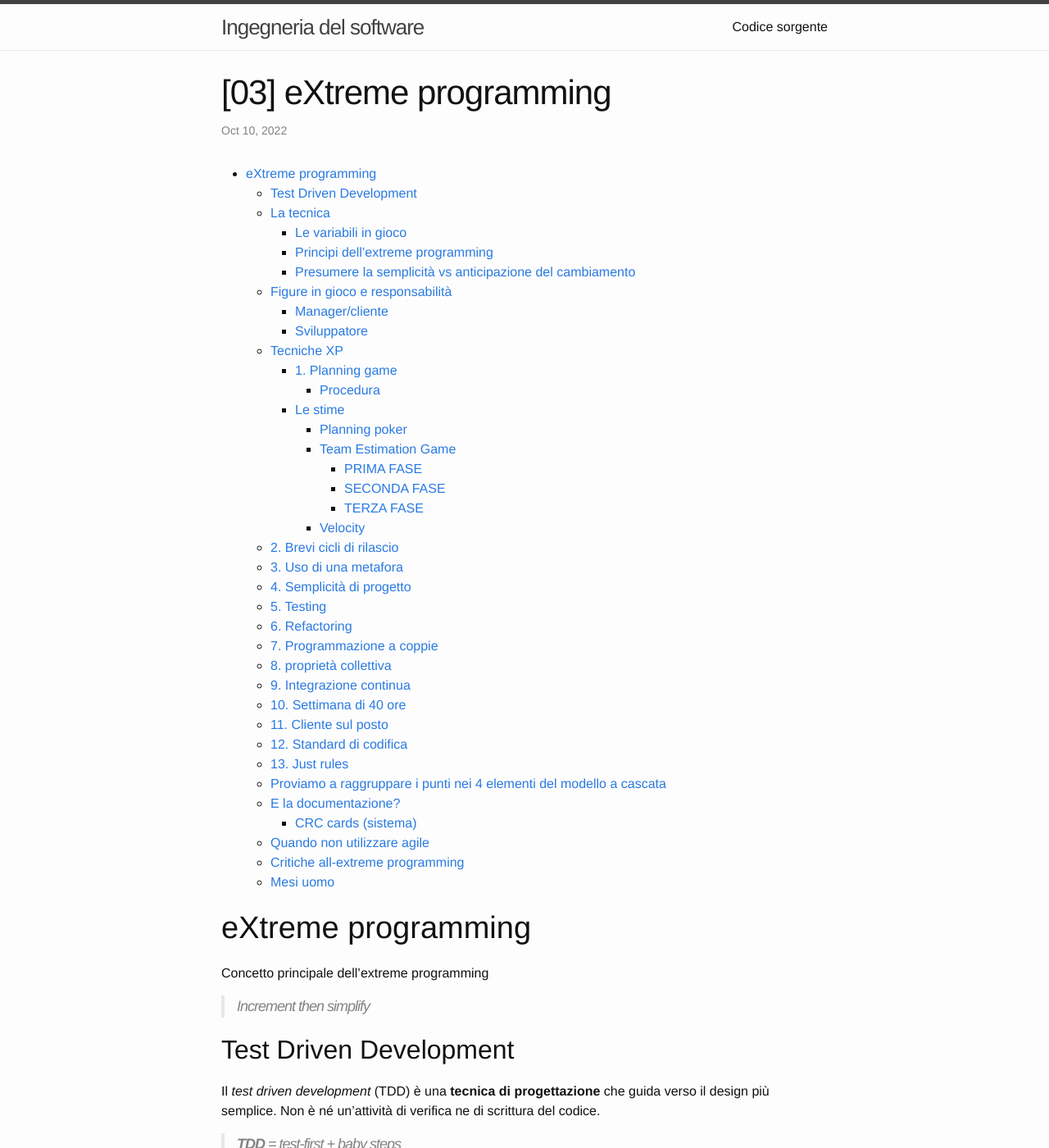
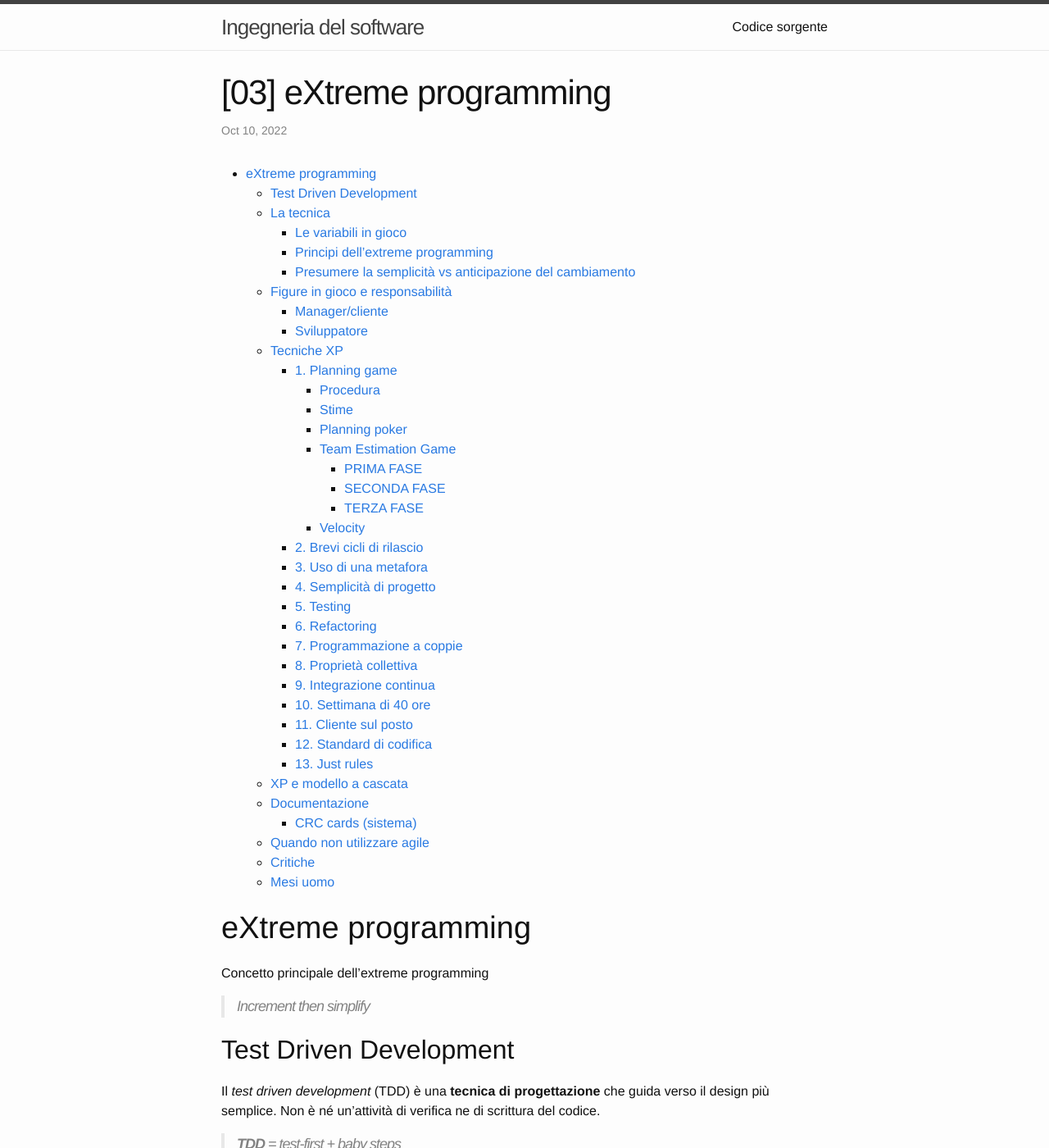
Before and after one commit to MarcoBuster/sweng, a Jekyll site: the page built from _posts/2022-10-10-extreme-programming.md, in a window 1280 px wide and 1400 px high. Shown: the whole window at 82% size. Built offline with Jekyll 4.4.1, drawn with Linux system fonts in a browser that asks for light colours; the table of contents is made by our own code; some of the changed text lies outside the part shown.

Commit message:
Fix section titles and images

```diff
--- a/_posts/2022-10-10-extreme-programming.md
+++ b/_posts/2022-10-10-extreme-programming.md
@@ -138,7 +138,7 @@
 2. Il team di sviluppatori stima il tempo necessitario: ognuno dà la propria stima. Sul retro della carte si tiene un resoconto di ciò che si è fatto. Un sviluppatore prende il ruolo di _tracker_ e si impegna a tracciare lo stato di avanzamento durante le due settimane (per esempio quante feature fatte, quanti bug segnalati, ecc).
 3. Il manager quindi sulla base di queste informazioni decide quali schede verranno implementate alla prossima iterazione. Le varie funzionalità rappresentate nelle carte in teoria sono indipendenti, quindi il manager per compiere queste scelte calcola il valore fratto tempo stimato e ordina le carte, in questo modo può scegliere meccanicamente le schede da utilizzare durante l'iterazione (in realtà compie dei ragionamenti, quindi non è un'operazione così meccanica).
 
-### Le stime
+#### Stime
 Le stime sono fatte da parte del team, composto da persone diverse chee quindi faranno stime diverse. Questo è dato anche dall'esperienza del team, lo svilupatore junior può non essere in grado di dare una stima siccome è alle prime armi, o comunque stimerà un tempo maggiore rispetto ad uno sviluppatore esperto, ma in ogni caso è tenuto anche lui a dare un'opinione.
 
 possiamo avere stime:
@@ -212,19 +212,19 @@
 
 Esiste un movimento chiamato no estimates, che evita tutta questa parte delle stime, ma dall'esperienza di bellettini si vede che funziona in generale per team molto maturi che sono in grado di guidare il ciente a formulare storie simili intermini di difficoltà, questo perchè tutti hanno una misura standard per le storie.
 
-## 2. Brevi cicli di rilascio
+### 2. Brevi cicli di rilascio
 Per ridurre i rischi, la vita e lo sviluppo dell'applicazione sono scanditi dai rilasci di dversioni del prodotto funzionanti. Di solito uno ogni due settimane (come abbiamo visto in scram con il freez, ma con un tempo di rilascio minore). Dobbiamo avere il tempo per sviluppare qualcosa di concreto, e il cliente per poter pensare alle richieste che ha fatto e pensare se ha bisogno di modifiche.
 
-## 3. Uso di una metafora
+### 3. Uso di una metafora
 Definire un nuovo vocabolario con cui parlare con l'utente (tecnica _non informatica_) ma anche ai nuovi sviluppatori.
 Serve per permettere una nominazione di classi e metodi omogenei e fornire una vista d'insieme.
 Siccome non c'è una vera documentazione in XP, possiamo usare queste metafore come una vista d'insieme, quindi sostituisce in parte l'architettura del sistema, e fa capire gli elementi fondametali, il loro scopo e le relazioni fra loro. <!-- da scrivere meglio, non chiaro -->
 
-## 4. Semplicità di progetto
+### 4. Semplicità di progetto
 chiamata anche l'arte di massimizzare il lavoro non fatto, o da non fare, infatti non è necessario riscrivere cose già esistenti e consolidate. uno slogan tipico è KISS: Keep It Simple, Stupid.
 Questo punto si contrappone al Design for change che viene visto come un appesantimento inutile, perchè una feature che aggiungiamo può essere scartata dal cliente, e quindi abbiamo perso tempo inutilmente.
 
-## 5. Testing
+### 5. Testing
 - I clienti scrivono i test di accettazione (o funzionali) sulle schede per aumentare la loro fiducia nel programmi.
 - I programmatori scrivono i test di unità perché la fiducia nel codice diventi parte del programma stesso.
 
@@ -235,7 +235,7 @@
 
 Un'altra cosa importante è che i test devono coprire tutte le righe di codice.
 
-## 6. Refactoring
+### 6. Refactoring
 Non bisogna avere paura di apportare modifiche che semplificano il progetto: bisogna avere coraggio.
 
 Il refactoring è un'operazione che modifica il software __ma non modifica le funzionalità__, quindi tocchiamo solo proprietà interne.
@@ -245,7 +245,7 @@
 
 Se una parte di codice non viene stimolato dai test non è utile ai fini della soluzione, al massimo posso aggiungere dei test per gestire dei casi specifici, se no posso togliere le parti di codice non richiamate dai test.
 
-## 7. Programmazione a coppie
+### 7. Programmazione a coppie
 È una tecnica che può portare dei vantaggi, anche se il manager può non rendersi subito conto, infatti paga due persone e una delle due guarda l'altro lavorare, ma non è cosi.
 
 I punti a favore sono:
@@ -256,29 +256,29 @@
 - Ottenere una _proprietà colettiva_ (conoscenza osmotica), quindi quando programmo con un altra persona posso conoscere il codice scritto dall'altro. Un altro punto importante sono i commenti naif, ovvero quelli fatti dai programmatori junior, sono importanti perchè molto spesso i programmatori esperti devono ripensare a delle cose basilari che danno per scontato, e può succedere che trovino parti di codice che potevano essere scritte meglio o addirittura tolte.
 - Dimenzzare le persone dimezzano la produttività? no, è stimato che la produttività sia una volta e mezzo in più, che comunque sarebbe una perdita. Ma degli studi pongono una domanda, la produttività calcolata puntualmente è davvero sensata da calcolare? no perchè sul lungo (quindi sull'iertazione) ciò che sembrava meno produttivo in realtà lo è di più. Questo perchè una persona da sola deve fare il lavoro, poi passare molto tempo a verificarlo e ricontrollarlo, mentre nella programmazione a coppie questa cosa si verifica costantemente e quindi la parte sul refactoring sarà più leggera perchè in parte già svolta (questa tecnica si chiama __ispezioe del codice__).
 
-## 8. proprietà collettiva
+### 8. Proprietà collettiva
 L'extreme programming ha cercato di mettere insieme proprietà già esistenti che funzionavano, di fatto non ha inventato niente di nuovo.
 Proprietà collettiva significa che il codice non è di una persona sola ma del team, quindi la responsabilità del codice appaertiene a ogni il team, anche se non lo si conosce tutto alla stessa maniera. Di conseguenza tutti sono autorizzati a metterci mano qualcosa non va, anche a parti che magari ha scritto qualche altro membro.
 Durante il lavoro succedera spesso di cambiare coppia, magari anche più volte al giorno e per diversi motivi, per esempio nessuno dei due ha una profonda conoscienza della parte di codice che stanno trattando, oppure perchè il task da fare non si addice alle competenze della coppia. In ogni caso il continuo riferirsi al team e non al singolo è importatnissimo nell'XP.
 
-## 9. Integrazione continua
+### 9. Integrazione continua
 Nell'ottica di avere feedback rapidi è necessario fare l'integrazione spesso, anche più volte al giorno, e questo non significa fare i test di unità e poi alla fine integrare tutti in una bottasola, ma intergrare man mano. Questo perchè è frequente il caso in cui ogni parte è stata testata singolarmente e funziona, ma quando tutti i pezzi vengono messi insieme per formare il prodotto finale qualcosa non funziona, per questo motivo integrando man mano è possibile risolvere meglio questi problemi (questo funziona in ogni campo non solo nello sviluppo software).
 Nello sviluippo software queste intergazioni vengono fatte cosi frequentemente che dopo lo sviluppo anche di una piccola feature è compito della coppia andare ad integrarla nella macchina di riferimento per. Questa macchina di riferimento è una macchina a cui si accede in maniera __esclusiva__ che serve per integrare tutti i lavori delle diverse coppie; questa sequenzialità nell'uso della macchina la si deve garantire anche nel caso in cui ci si acceda da remoto, questo si fa grazie ad un token.
 Il completamento di una use sotry si ha quidi dopo aver integrato la feature, aver testato il suo funzionamento (test di integrazione) e aver mostrato al cliente il risultato della macchina complessiva dopo l'integrazione.
 La macchina è sempre in una situazione monotona creascente per quanto riguarda le funzionalità (io posso andare a rimuovere cose dalla macchina, è per questo che parlo di crescita delle funzionalità e non delle componenti della macchina in se). Inoltre ogni volta che vado ad integrare una parte devo sempre produrre un qualcosa di consegnabile all'utente.
 Un altra motivazione importante della continua integrazione è che se devo integrare qualcosa nella macchina e un'altra coppia prima di me ha aggiunto una parte che non integrava da molto tempo, la probabilità che la macchina funzioni dopo la mia aggiunta è molto bassa, al contrario se tutti integrano molto spesso le probabilità saranno sicuramente molto più alte. Se una coppia non riesce ad integrare bloccherà anche tutte le altre che non possono andare avanti con le use story, quindi sarà necessario che quella coppia rinunci, ritorni sulla sua macchina e cerchi di risolvere li (tutte le coppie hanno una loro macchina su cui testano prima di farlo su quella comune).
 
-## 10. Settimana di 40 ore
+### 10. Settimana di 40 ore
 Il mestiere dello sviluppatore ha sempre avuto dei ritmi dettati un po dalle consegne, questo causa dei problemi come per esempio se lavoro di più renderò sicuramente di meno, inoltre porta a stress e frustrazione. Nell'XP si cerca di evitare queste situazioni in modo da avere una resa migliore, avere maggior soddisfazione nel lavorare nel team o nell'azienda, avere meno problemi fuori dal lavoro (tante volte questo eccessivo lavoro può causare problemi familiari) e inoltre abbassa la probabilità per l'azienda di perdere dipendenti. Purtroppo però il mestiere dello sviluppatore non è meccanico e molto spesso si vuole portare a termine quello che si sta facendo perchè magari si è quasi alla soluzione, inoltre si continua a pensare a come risolvere dei problemi anche fuori dall'orario lavorativo.
 
-## 11. Cliente sul posto
+### 11. Cliente sul posto
 Fino ad ora abbiamo visto le motivazioni a favore del cliente per cui vengono messe delle persone sul posto dove si sviluppa il progetto, ovvero perchè cosi può essere sicuro che stiamo lavorando per lui e per verificare come procede il progetto. Ma perchè a noi fa comodo avere il cliente sul posto?
 È fondamentale avere il cliente sul posto in modo date da avere qualcuno a cui chiedere in caso di specifiche poco chiare, infatti noi abbiamo a disposizione solo le use story che non sempre sono chiare, quindi avere il cliente a nostra disposizione (lui può comunque continuare a lavorare per la sua azienda, ma noi abbiamo la priorità) ci permette di fargli domande per chiarire i punti delle specifiche, è come avere una documentazione vivente.
 Quindi questo punto è fondamentale, e nel caso in cui il cliente sul posto non sia disponibile dobbiamo trovare degli escamotage per far si di avere comunque un punto di riferimento, però non sarà sicuramente come avere il cliente nel team.
 Anche avere il cliente sul posto ha dei limiti in realtà, infatti dobbiamo avere una persona che riesca ad essere rappresentativo di tutti gli stakeholders.
 Il cliente durante le iterazioni può creare delle altre storie che nell'iterazione successiva potrà inserire nel planning game, e in più è disponibile anche nel caso in cui vogliamo che faccia dei test funzionali.
 
-## 12. Standard di codifica
+### 12. Standard di codifica
 È necessario avere delle regole che specificano come va scritto il codice, con delle convenzioni comuni, questo per aumentare la comunicazione anche attraverso il codice.
 Vengono utilizzati dei tool per garantire queste convenzioni in modo date da non avere membri del team che non le rispettino, oppure questi strumenti possono anche fare un'autocorrezione del codice per far si che rispetti gli standard.
 Inoltre avere uno standard di codifica aiuta:
@@ -286,11 +286,11 @@
 - la programmazione a coppie
 - le proprietà collettive
 
-## 13. Just rules
+### 13. Just rules
 Definiamo ora questa tredicesima regola "non canonica" che è stata aggiunta da alcuni.
 Nel caso in cui non si voglia seguire una regola deve esser fatto da tutto il team, e non solo dal singolo o dalla coppia, e poi alla fine dell'iterazione si fa un resoconto di come sono andate le cose e se nell'iterazione successiva sia il caso di reintrodurre la regola oppure no. In questo resoconto si può anche decidere di sospendere delle regole se si pensa che per il team non siano necessarie o non vadano bene, e successivamente possono essere reintrodotte. In conclusione si possono effettuare questo tipo di test per trovare il giusto equilibrio, e questa ultima regola mostra anche che l'XP non è una tecnica cosi rigida e rigorosa. Questo punto però non è condiviso da tutti e una motivazione la si può trovare nel fatto che tutti i punti sono interconnessi tra loro, e quindio non è possibile studiarli singolarmente senza considerate anche gli altri perchè non avrebbero senso in quanto hanno una forte dipendenza l'una dall'altra (non a caso nei punti sopra si può notare come si influenzino a vicenda).
 
-## Proviamo a raggruppare i punti nei 4 elementi del modello a cascata
+## XP e modello a cascata
 Non è un raggruppanmento oggettivo in quanto i diversi punti hanno tante sfaccetature, però un possibile raggruppamento potrebbe essere:
 
 - __Requirements__:
@@ -311,7 +311,7 @@
 
 Spike -> Sono dei prototipi, questa tecnica è utilizzata anche nell'XP per capire se ho compreso le specifiche, la tencnologia da utilizzare, e per capire come approcciarmi ai componenti esterni con cui devo dialogare. Questi prototipi vengono fatti, mostrati al cliente e poi vengono buttati.
 
-## E la documentazione?
+## Documentazione
 La documentazione cartacea non è necessaria, il cliente e il compagno di peer programming lo sono, ma sopratutto è nel codice senza commenti (perchè usanto questo approccio dell'extreme programming i commenti nel codice non sono utilizzati), questo perchè abbiamo due cose fondamentali nel codice che sostituiscono la documentazione:
 - I test di unità che sono delle specifiche eseguibili, infatti li scrivo prima di fare il codice (prima dico cosa voglio tramite il test).
 - Il continuo refactoring consente di avere un codice estremamente leggibile, questo permette di non avere bisogno dei commenti (quindi i commenti non si mettono perchè non si deve sentierne il bisogno in quanto il refactoring ci semplifica la comprensione del codice). Però scrivere cose semplici tramite il refactoring in modo che si capiscano senza bisogno di commenti è molto complesso.
@@ -330,7 +330,7 @@
 - Ci sono troppi stakeholders diversi in contrasto tra di loro.
 - Sistemi in cui la consegna incrementale non ha senso -> per esempio una centrale nuclere non posso consegnarla pezzo per pezzo.
 
-## Critiche all-extreme programming
+## Critiche
 Alcune critiche all'extreme programming fatte da meyer
 - Sottovalutazione dell'up-front, ovvero la sottovalutazione dell'approccio in cui penso al design prima di iniziare. Questa cosa nell'extreme programming non si verifica, infatti si inizia chiedendo al cliente di scrivere delle use story per l'iterazione che si sta per fare.
 - Sopravalutazione delle use stories, ovvero le use stories devono essere ben chiare e definite fin da subito
```
Also changed, not shown: assets/03_approccio.png, assets/03_planning-poker.jpg, assets/03_team-estimation-1.jpg, assets/03_team-estimation-2.jpg.
